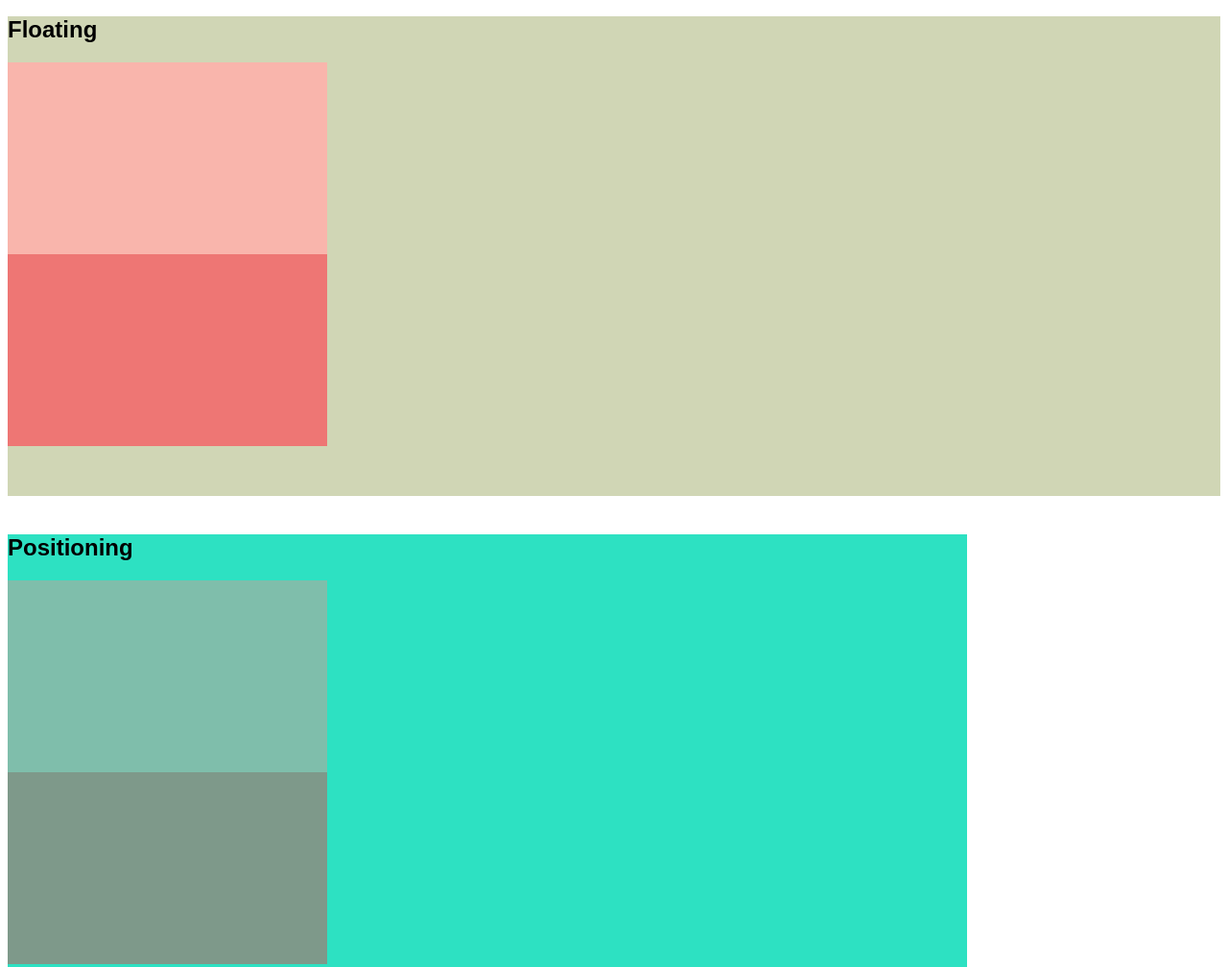
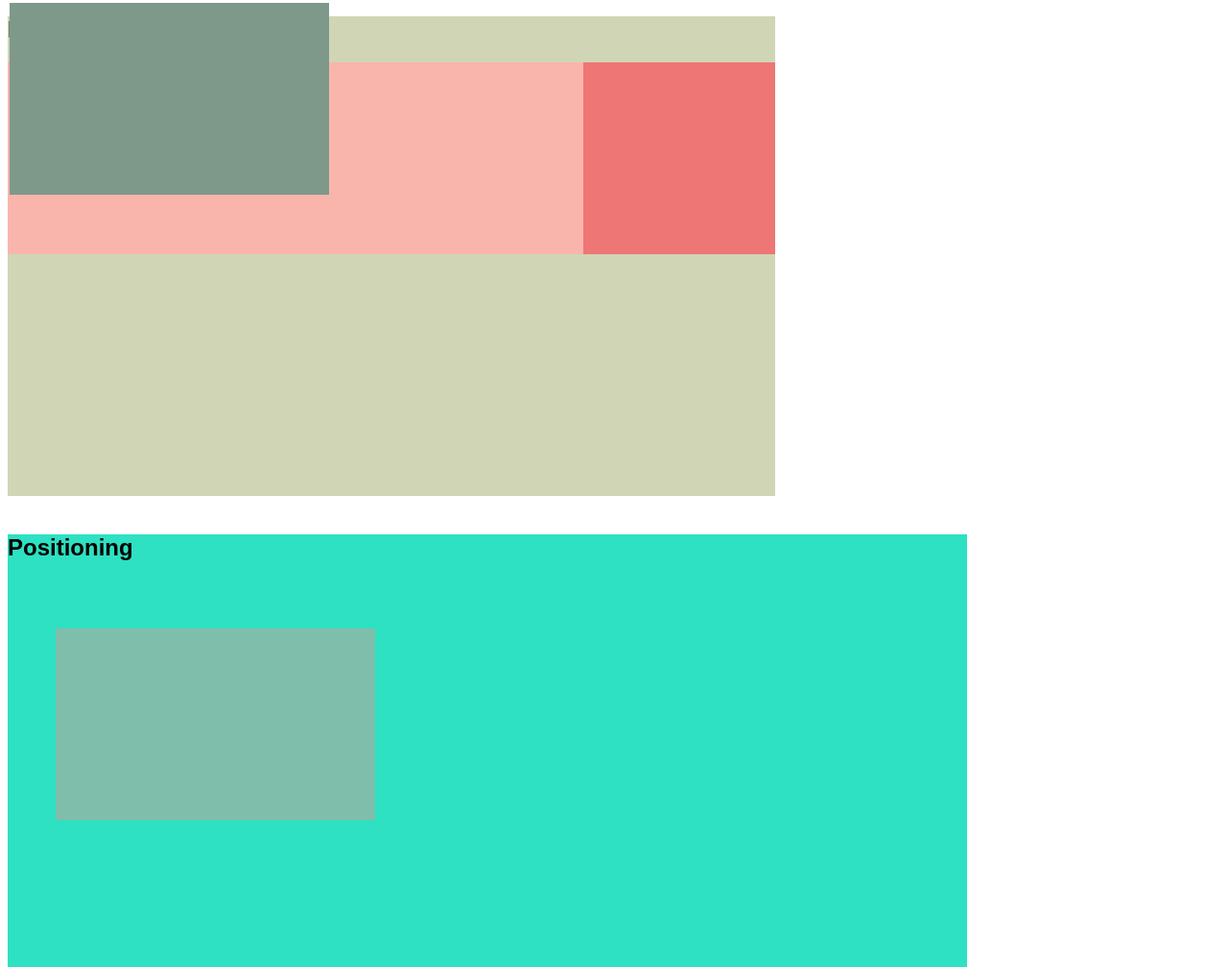
Before and after one commit to a20-uw/ex5, a plain HTML site: page index.html in a window 1280 px wide. Shown: the part 597-1605 px from the top of the page at 96% size. Drawn offline with Linux system fonts and the light colour scheme.

Commit message:
ex5-done

```diff
--- a/index.html
+++ b/index.html
@@ -51,29 +51,31 @@
       float: left;
       padding: 10px;
       margin-left: 5px;
-      border: 10px;
+      border: 5px;
 
     }
 
     /* Floating */
 
     #container2 {
-      width: 100%;
+      width: 800px;
       height: 500px;
       background-color: #D0D6B5;
       clear: both;
     }
 
     #blockD {
-      width: 333px;
+      width: 600px;
       height: 200px;
       background-color: #F9B5AC;
+      float: left;
     }
 
     #blockE {
-      width: 333px;
+      width: 200px;
       height: 200px;
       background-color: #EE7674;
+      float: right;
     }
 
     /* Positioning */
@@ -91,12 +93,22 @@
       width: 333px;
       height: 200px;
       background-color: #7FBEAB;
+      display: inline-block;
+      position: relative;
+      top: 50px;
+      left: 50px;
+
+
     }
 
     #blockH {
       width: 333px;
       height: 200px;
       background-color: #7E998A;
+      display: inline-block;
+      position: fixed;
+      top: 600px;
+      left: 10px;
     }
   </style>
 
```
